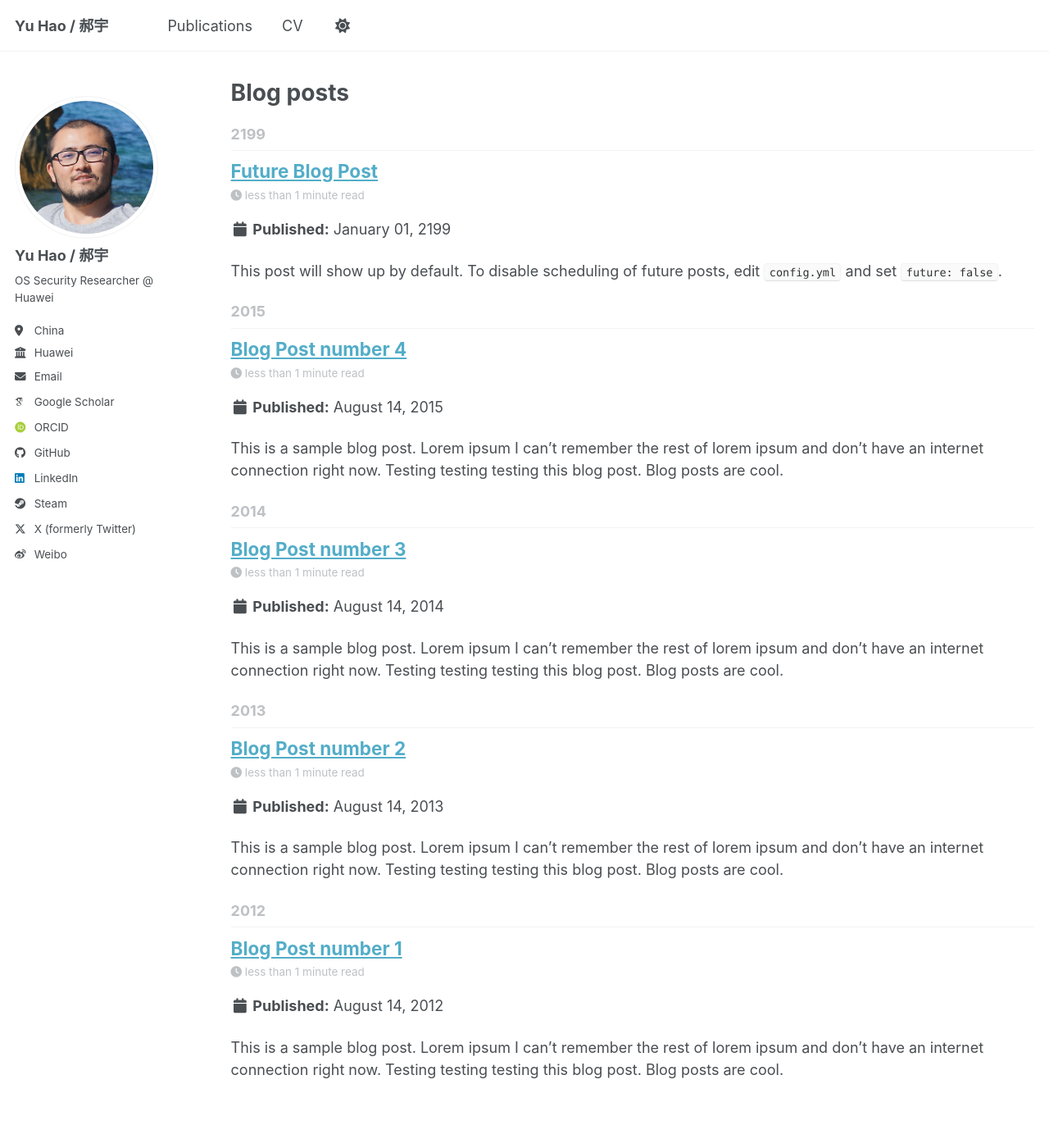
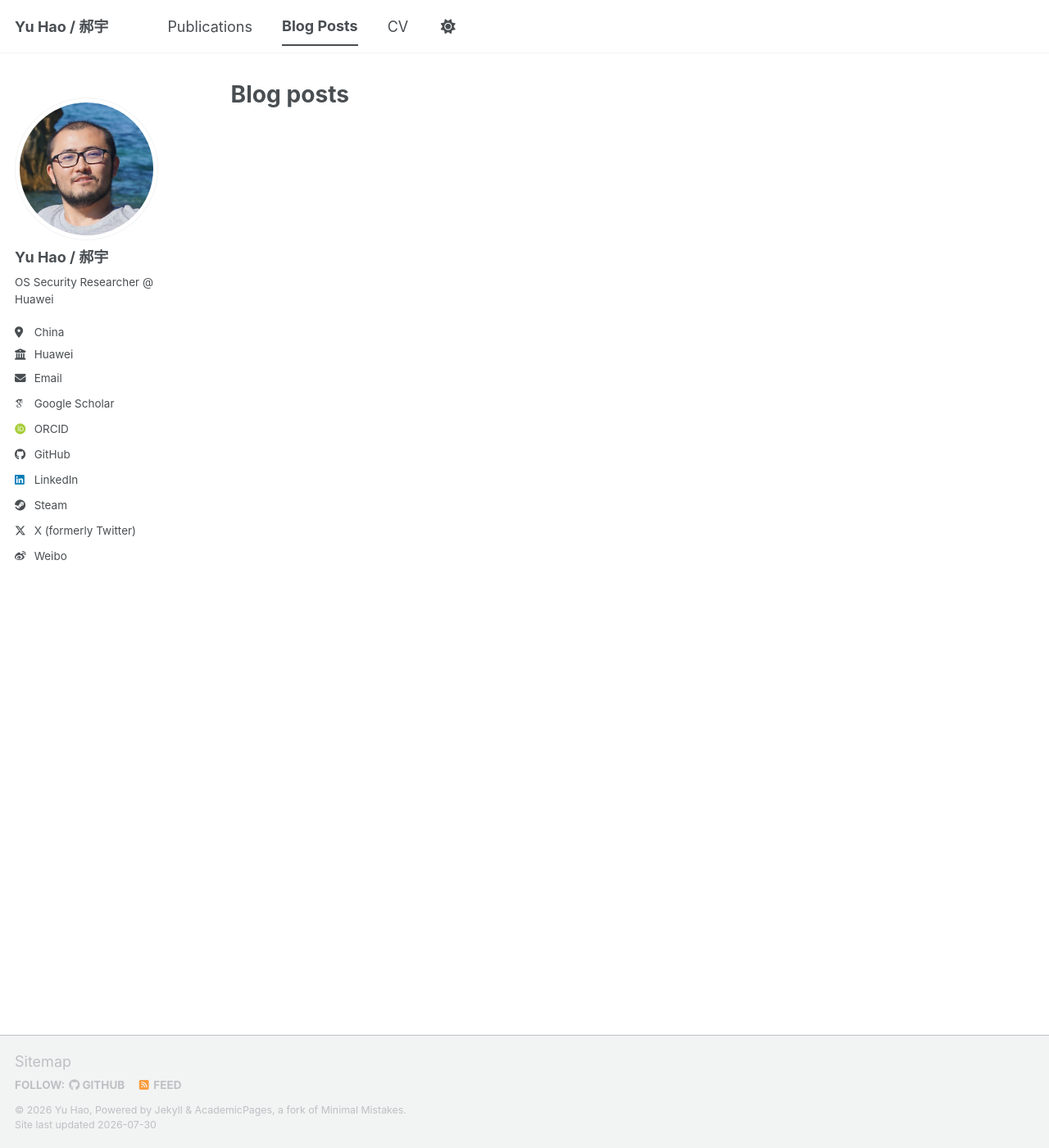
Before and after one commit to ZHYfeng/ZHYfeng.github.io, a Jekyll site: the page built from _pages/year-archive.html, in a window 1280 px wide and 1400 px high. Shown: the whole window at 82% size. Built offline with Jekyll 4.4.1, drawn with Linux system fonts in a browser that asks for light colours; some web fonts are replaced; a script bundle is joined from its source files by our own code; library files that are not in the unit come from our copies.

Commit message:
Enable Blog Posts nav, clean dummy sample posts

```diff
--- a/_data/navigation.yml
+++ b/_data/navigation.yml
@@ -20,8 +20,8 @@ main:
   # - title: "Portfolio"
   #   url: /portfolio/
 
-  # - title: "Blog Posts"
-  #   url: /year-archive/
+  - title: "Blog Posts"
+    url: /year-archive/
 
   - title: "CV"
     url: /cv/
--- a/_posts/2012-08-14-blog-post-1.md
+++ /dev/null
@@ -1,20 +0,0 @@
----
-title: 'Blog Post number 1'
-date: 2012-08-14
-permalink: /posts/2012/08/blog-post-1/
-tags:
-  - cool posts
-  - category1
-  - category2
----
-
-This is a sample blog post. Lorem ipsum I can't remember the rest of lorem ipsum and don't have an internet connection right now. Testing testing testing this blog post. Blog posts are cool.
-
-Headings are cool
-======
-
-You can have many headings
-======
-
-Aren't headings cool?
-------
--- a/_posts/2013-08-14-blog-post-2.md
+++ /dev/null
@@ -1,20 +0,0 @@
----
-title: 'Blog Post number 2'
-date: 2013-08-14
-permalink: /posts/2013/08/blog-post-2/
-tags:
-  - cool posts
-  - category1
-  - category2
----
-
-This is a sample blog post. Lorem ipsum I can't remember the rest of lorem ipsum and don't have an internet connection right now. Testing testing testing this blog post. Blog posts are cool.
-
-Headings are cool
-======
-
-You can have many headings
-======
-
-Aren't headings cool?
-------
--- a/_posts/2014-08-14-blog-post-3.md
+++ /dev/null
@@ -1,20 +0,0 @@
----
-title: 'Blog Post number 3'
-date: 2014-08-14
-permalink: /posts/2014/08/blog-post-3/
-tags:
-  - cool posts
-  - category1
-  - category2
----
-
-This is a sample blog post. Lorem ipsum I can't remember the rest of lorem ipsum and don't have an internet connection right now. Testing testing testing this blog post. Blog posts are cool.
-
-Headings are cool
-======
-
-You can have many headings
-======
-
-Aren't headings cool?
-------
--- a/_posts/2199-01-01-future-post.md
+++ /dev/null
@@ -1,11 +0,0 @@
----
-title: 'Future Blog Post'
-date: 2199-01-01
-permalink: /posts/2012/08/blog-post-4/
-tags:
-  - cool posts
-  - category1
-  - category2
----
-
-This post will show up by default. To disable scheduling of future posts, edit `config.yml` and set `future: false`.
```
Also changed, not shown: _drafts/post-draft.md (deleted, +0 -19 lines), _posts/2015-08-14-blog-post-4.md (deleted, +0 -20 lines).
